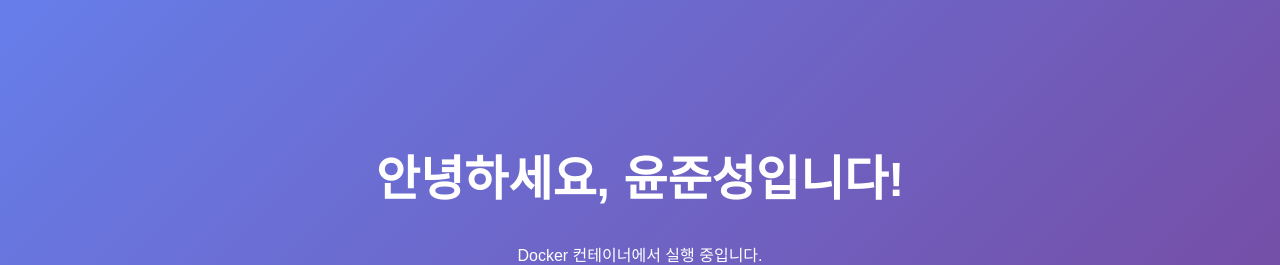
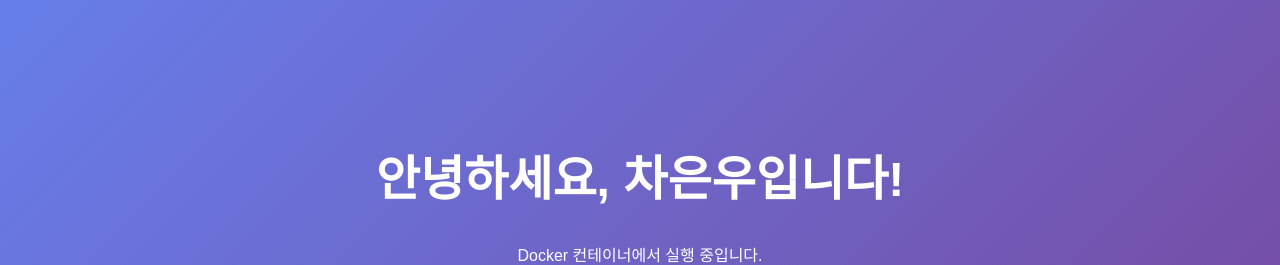
Before and after one commit to yunjunseong77-cell/docker-web, a plain HTML site: page index.html in a window 1280 px wide. Shown: the top 265 px of the page. Drawn offline with Linux system fonts and the light colour scheme.

Commit message:
차은우

```diff
--- a/index.html
+++ b/index.html
@@ -13,7 +13,7 @@
  </style>
 </head>
 <body>
- <h1>안녕하세요, 윤준성입니다!</h1>
+ <h1>안녕하세요, 차은우입니다!</h1>
  <p>Docker 컨테이너에서 실행 중입니다.</p>
 </body>
 </html>
```
